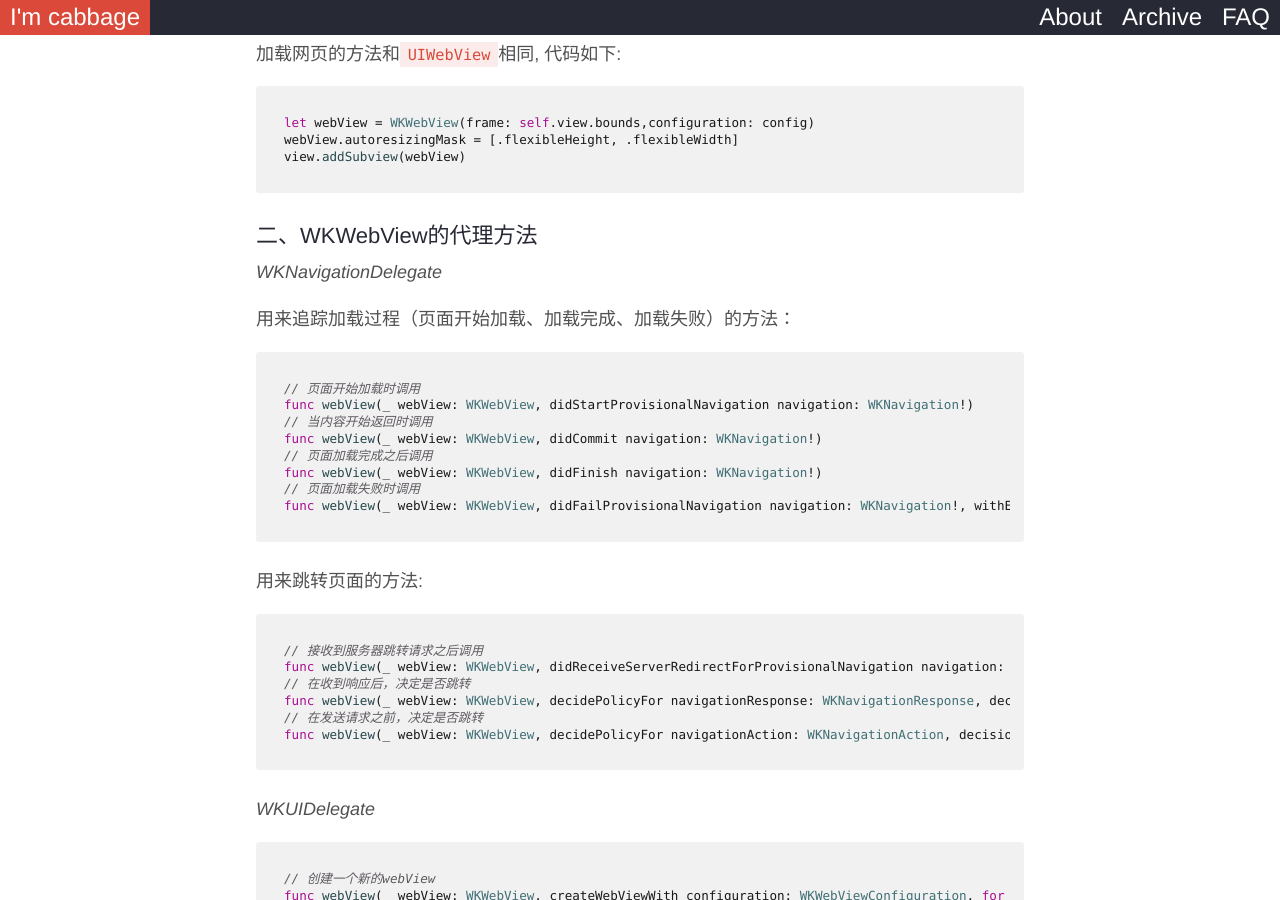
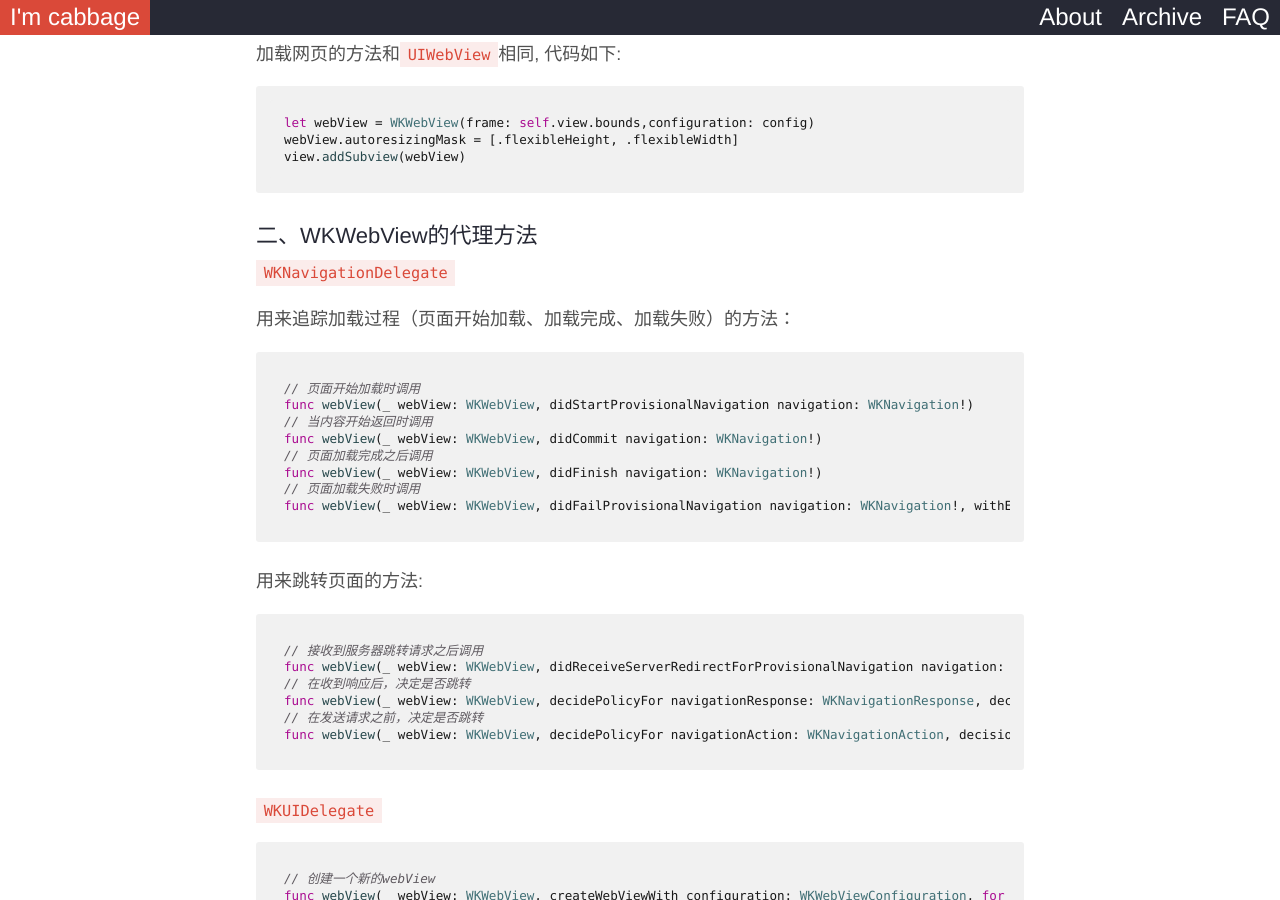
Before and after one commit to KirbyInGitHub/cabbageblog, a Jekyll site: the page built from _posts/2016-09-06-WKWebView.markdown, in a window 1280 px wide and 900 px high, scrolled down 1683 px. Built offline with Jekyll 4.4.1, drawn with Linux system fonts in a browser that asks for light colours; nearby versions of some CDN libraries; some web fonts are replaced; comment, search, counter and statistics services are not loaded.

````diff
--- a/_posts/2016-09-06-WKWebView.markdown
+++ b/_posts/2016-09-06-WKWebView.markdown
@@ -45,7 +45,7 @@ view.addSubview(webView)
 
 ##### 二、WKWebView的代理方法
 
-*WKNavigationDelegate*
+`WKNavigationDelegate`
 
 用来追踪加载过程（页面开始加载、加载完成、加载失败）的方法：
 
@@ -71,7 +71,7 @@ func webView(_ webView: WKWebView, decidePolicyFor navigationResponse: WKNavigat
 func webView(_ webView: WKWebView, decidePolicyFor navigationAction: WKNavigationAction, decisionHandler: @escaping (WKNavigationActionPolicy) -> Void)
 ```
 
-*WKUIDelegate*
+`WKUIDelegate`
 
 ```swift
 // 创建一个新的webView
@@ -85,7 +85,7 @@ func webView(_ webView: WKWebView, runJavaScriptAlertPanelWithMessage message: S
 //TODO: iOS10中新添加的几个代理方法待补充
 ```
 
-*WKScriptMessageHandler*
+`WKScriptMessageHandler`
 
 这个协议包含一个必须实现的方法, 它可以直接将接收到的JS脚本转为Swift或者OC对象.
 
````
